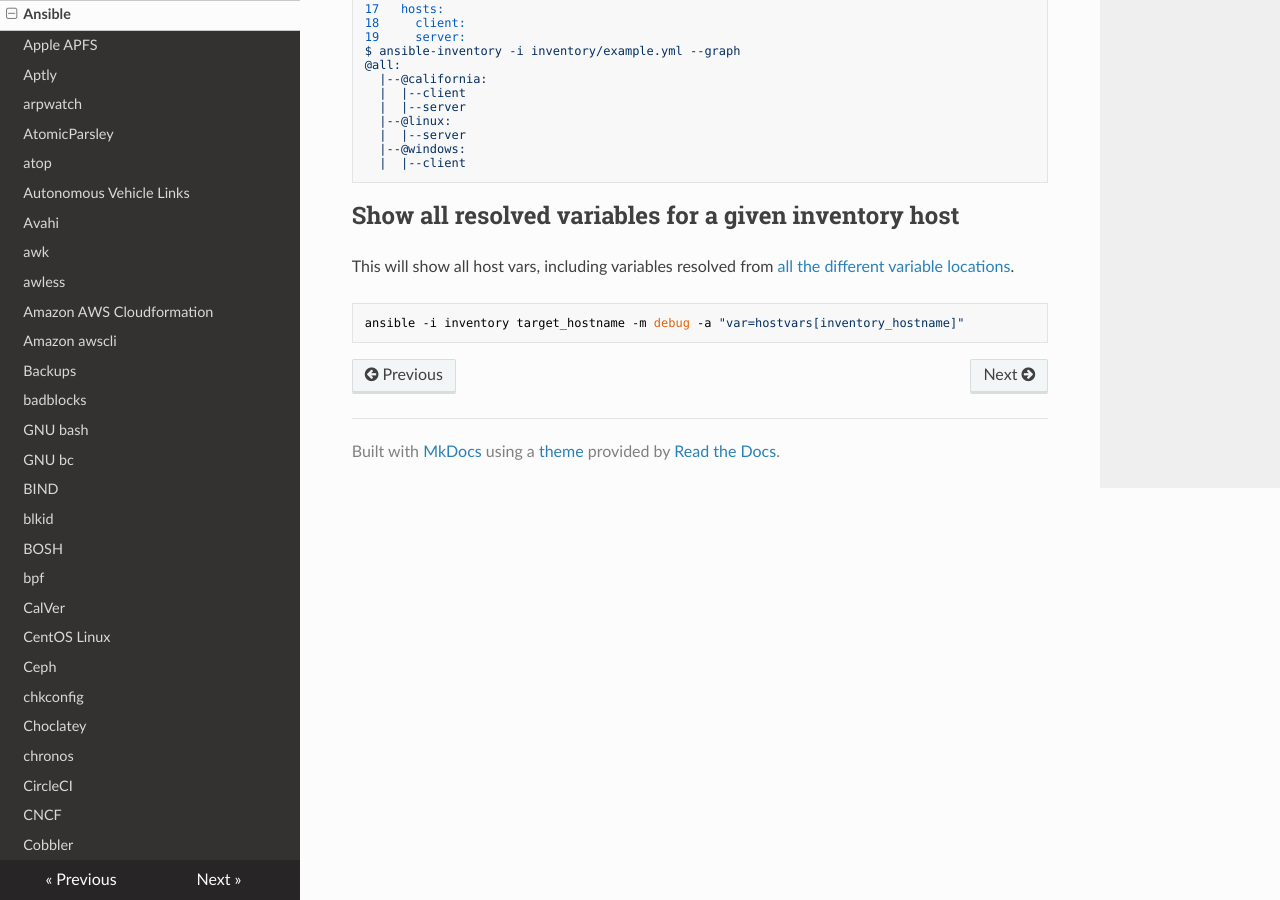
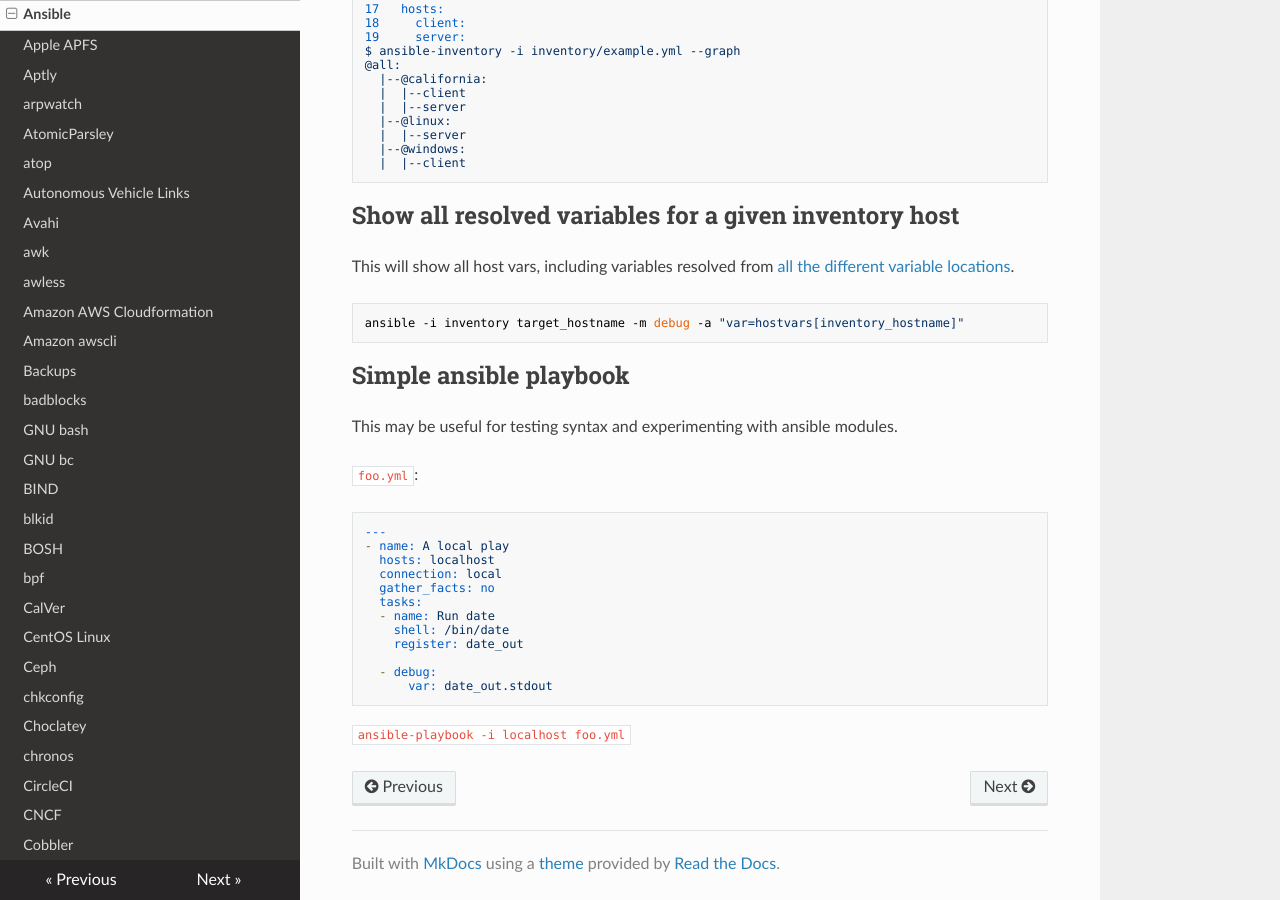
Before and after one commit to lando-cal/tech-notes, an MkDocs documentation site: the page built from docs/ansible.md, in a window 1280 px wide and 900 px high, scrolled down 1294 px. Built offline with MkDocs 1.6.1, drawn with Linux system fonts in a browser that asks for light colours; nearby versions of some CDN libraries.

Commit message:
Add simple ansible playbook example

````diff
--- a/docs/ansible.md
+++ b/docs/ansible.md
@@ -79,3 +79,25 @@ This will show all host vars, including variables resolved from [all the differe
 ```
 ansible -i inventory target_hostname -m debug -a "var=hostvars[inventory_hostname]"
 ```
+
+## Simple ansible playbook
+
+This may be useful for testing syntax and experimenting with ansible modules.
+
+`foo.yml`:
+```
+---
+- name: A local play
+  hosts: localhost
+  connection: local
+  gather_facts: no
+  tasks:
+  - name: Run date
+    shell: /bin/date
+    register: date_out
+
+  - debug:
+      var: date_out.stdout
+```
+
+`ansible-playbook -i localhost foo.yml`
````
